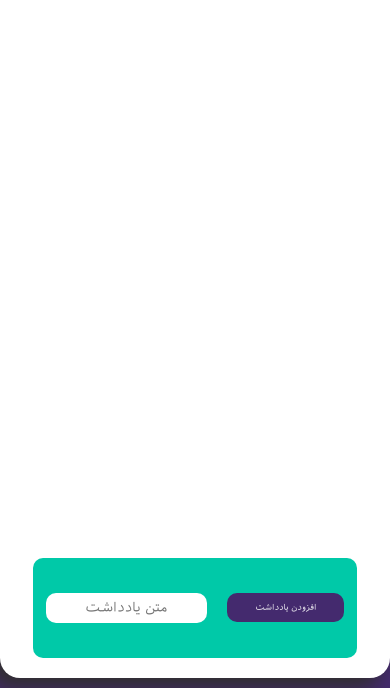
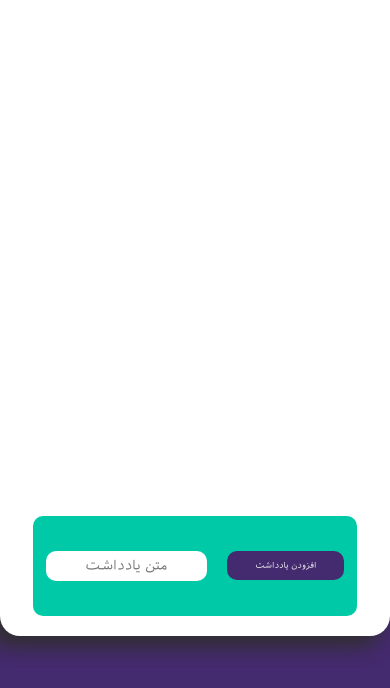
Before and after one commit to samsam6666/Note, a plain HTML site: page index.html in a window 390 px wide. Shown: the part 176-864 px from the top of the page. Drawn offline with Linux system fonts and the light colour scheme.

Commit message:
Update style.css

```diff
--- a/style.css
+++ b/style.css
@@ -176,8 +176,8 @@ a:hover{
     }
     .container{
         width: 100%;
-        height: 100vh;
         justify-content: space-between;
+        max-height: 95vh;
     }
 
 
```
